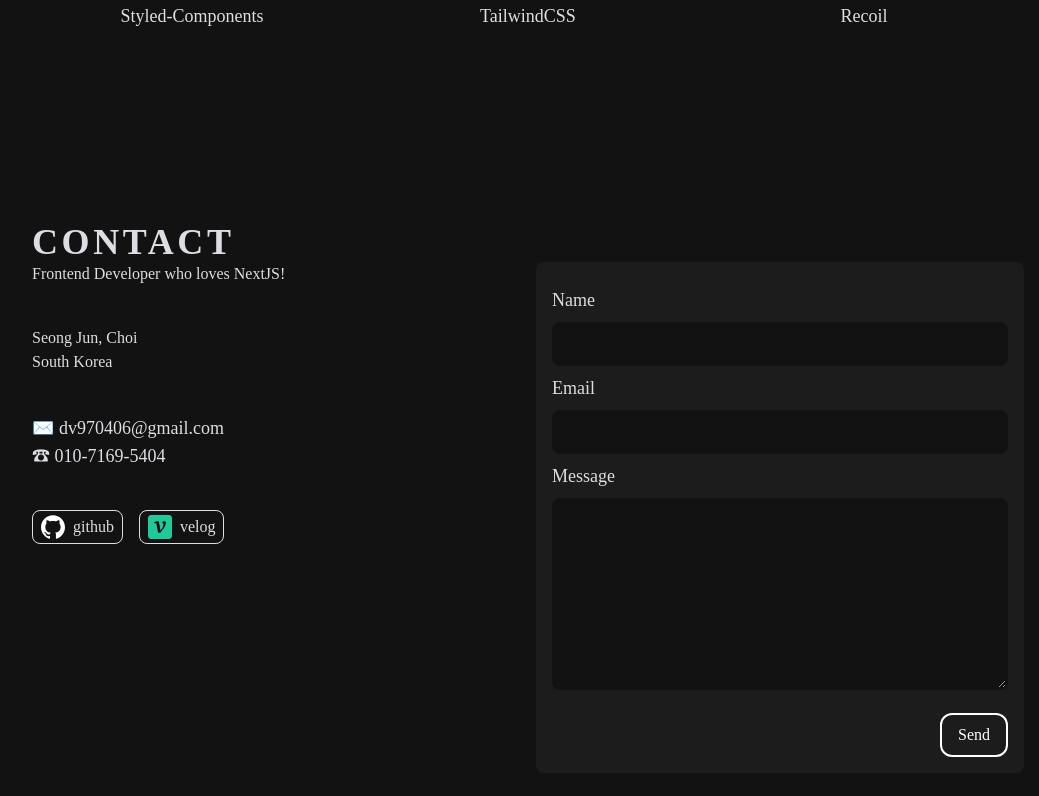
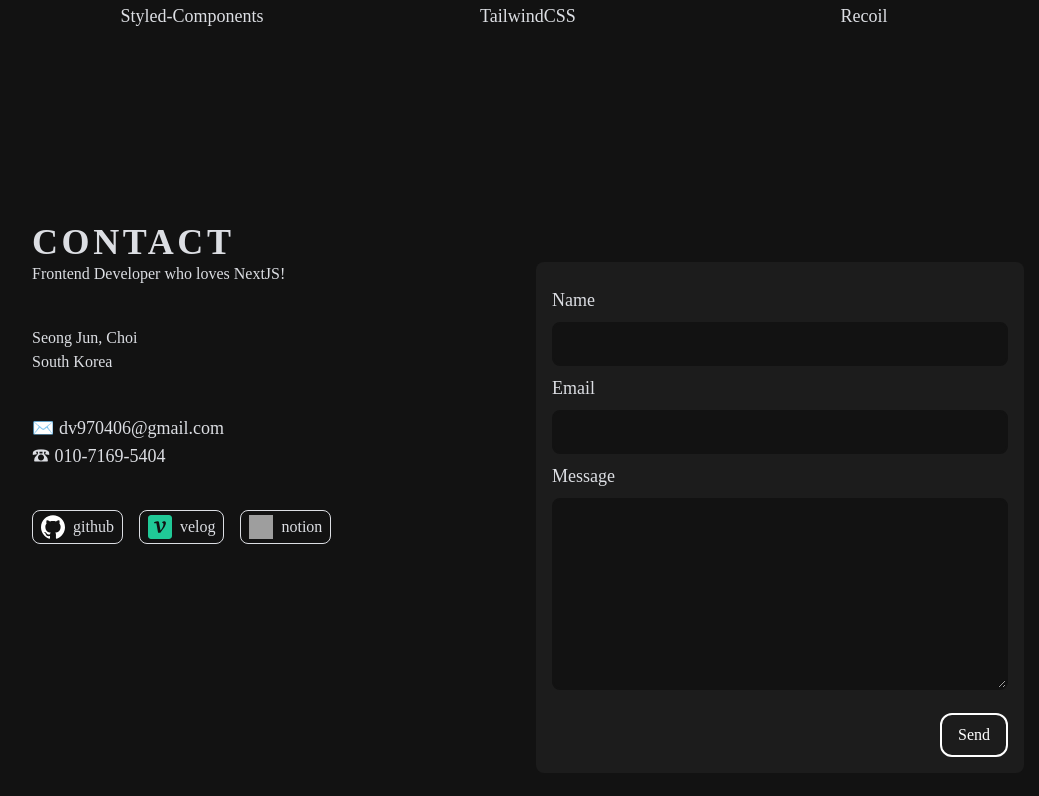
Before and after one commit to dv970406/blog, a Next.js app in the folder frontend/: page / in a window 1280 px wide. Shown: the part 4269-5065 px from the top of the page, without its empty margins (112-1151 px from the left). Built offline with nearby package versions, Linux system fonts and the light colour scheme; grey boxes are pictures that could not be loaded; a web font is replaced by a local one.

Commit message:
feat: Add SocialLink
- 노션 항목 추가

```diff
--- a/frontend/src/components/organisms/home/SkillItem.tsx
+++ b/frontend/src/components/organisms/home/SkillItem.tsx
@@ -18,7 +18,7 @@ const SkillItem = ({ name, href }: ISkillItem) => {
       </Link>
     </li>
   ) : (
-    <li className="flex flex-col items-center ">
+    <li className="flex flex-col items-center">
       <Image src={`/skills/${name}.svg`} width={64} height={64} alt={name} />
       <p className="text-center text-main ">{name}</p>
     </li>
--- a/frontend/src/components/templates/home/Contact.tsx
+++ b/frontend/src/components/templates/home/Contact.tsx
@@ -6,6 +6,10 @@ import SocialLinkItem from "@/components/organisms/home/SocialLinkItem";
 const SOCIAL_LINKS_ARRAY = [
   { name: "github", href: "https://github.com/dv970406" },
   { name: "velog", href: "https://velog.io/@dv970406" },
+  {
+    name: "notion",
+    href: "https://choiseongjun.notion.site/4d21c59ba84740a582a972b9884745b7?v=dbfc6f9e9c5340e689f627bb6552c47f&pvs=4",
+  },
 ];
 const Contact = () => {
   return (
```
